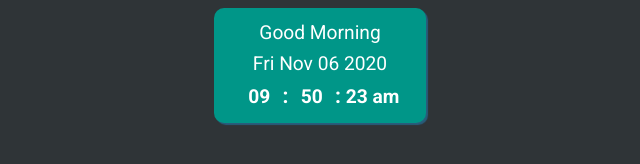
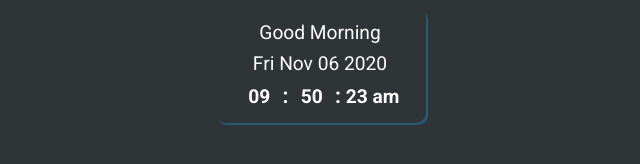
Before and after one commit to FTCHRN/Notion, a plain HTML site: page index.html in a window 1280 px wide. Shown: the whole page, without its empty margins (320-960 px from the left). Drawn offline with Linux system fonts and the light colour scheme.

Commit message:
Update index.html

```diff
--- a/index.html
+++ b/index.html
@@ -38,7 +38,7 @@ h1 {
 .card {
     padding: 10px 25px 10px 25px;
     border-radius: 10px;
-    background: #009688;
+    background: #2F3437;
     color: #fff;
     display: inline-block;
     box-shadow: 2px 2px 1px 0px #295C7B;
```
